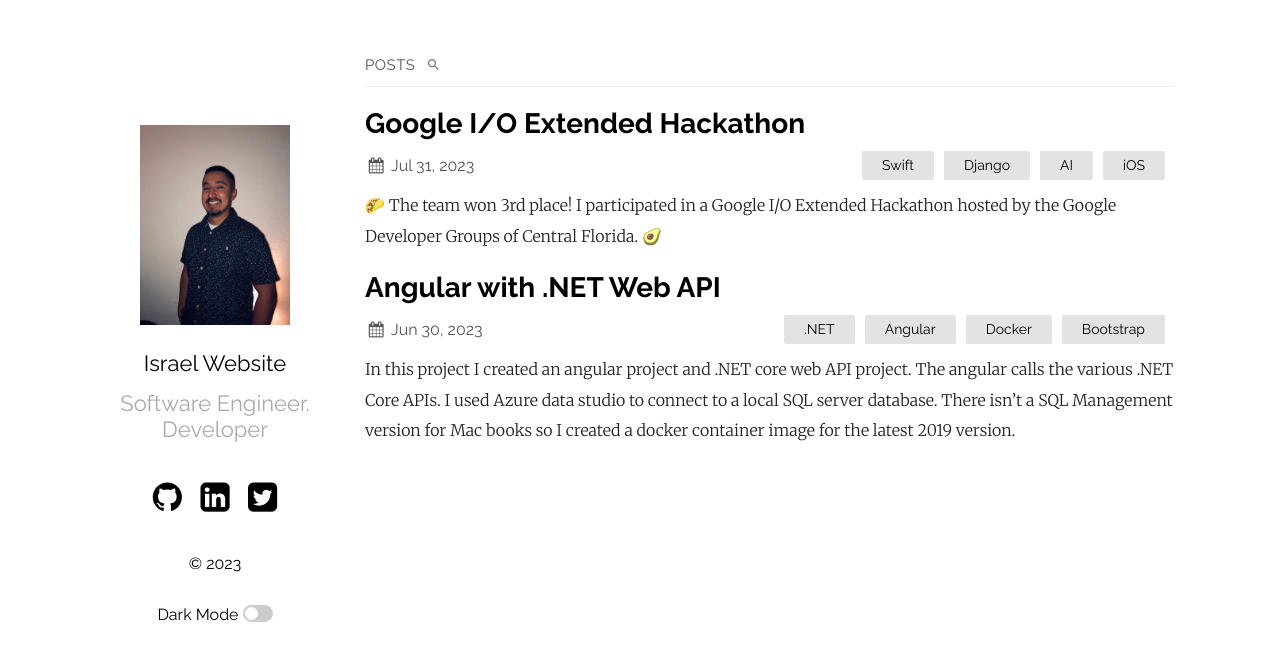
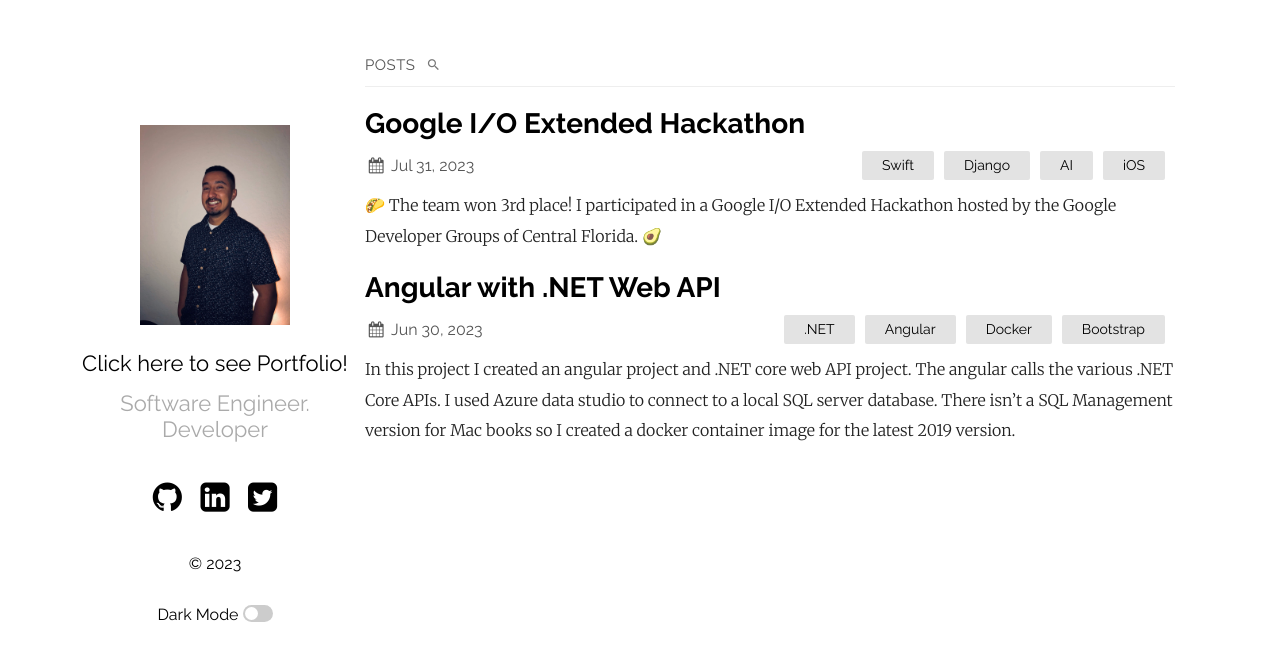
Before and after one commit to RadicalHighFives/RadicalHighFives.github.io, a Jekyll site: the page built from index.md, in a window 1280 px wide. Shown: the top 661 px of the page. Built offline with Jekyll 4.4.1, drawn with Linux system fonts in a browser that asks for light colours.

Commit message:
upddate all

```diff
--- a/_config.yml
+++ b/_config.yml
@@ -1,7 +1,7 @@
 title: Israel Soto
 author: GitHub User
 email: israelsotodevlabs@gmail.com
-description: Israel Soto Portfolio.
+description: Israel Website
 show_excerpts: true # set to true to show excerpts on the homepage
 
 # Minima date format
@@ -9,7 +9,7 @@
 sass:
   sass_dir: _sass
 plainwhite:
-  name: Israel Website
+  name: Click here to see Portfolio!
   tagline: Software Engineer. Developer
   date_format: "%b %-d, %Y"
   sitemap: true # set to true to generate sitemap.xml content
@@ -21,11 +21,13 @@
     #- home
     - page
     - post
+
   # generate social links in footer
   social_links:
     twitter: izdevlabs
     github:  radicalhighfives
     linkedIn: in/israelsoto
+    portfolio: http://israelsotodevlabs.com/
     #dribbble: jekyll
     #flickr:   jekyll
     #instagram: jekyll
@@ -55,4 +57,4 @@
 plugins:
   - jekyll-seo-tag
 #  - jekyll-feed
-remote_theme: radicalhighfives/radicalhighfives.github.io
+# remote_theme: radicalhighfives/radicalhighfives.github.io
--- a/_layouts/default.html
+++ b/_layouts/default.html
@@ -25,7 +25,7 @@
         {% endif %}
       </a>
       <h2 id="title">
-        <a href="{{ "/" | relative_url }}">{{ site.plainwhite.name }}</a>
+        <a href="{{ site.plainwhite.social_links.portfolio }}" target="_blank">{{ site.plainwhite.name }}</a>
       </h2>
       </div>
       {%- if site.plainwhite.tagline -%}
```
Also changed, not shown: Gemfile.lock, 5 other files.
